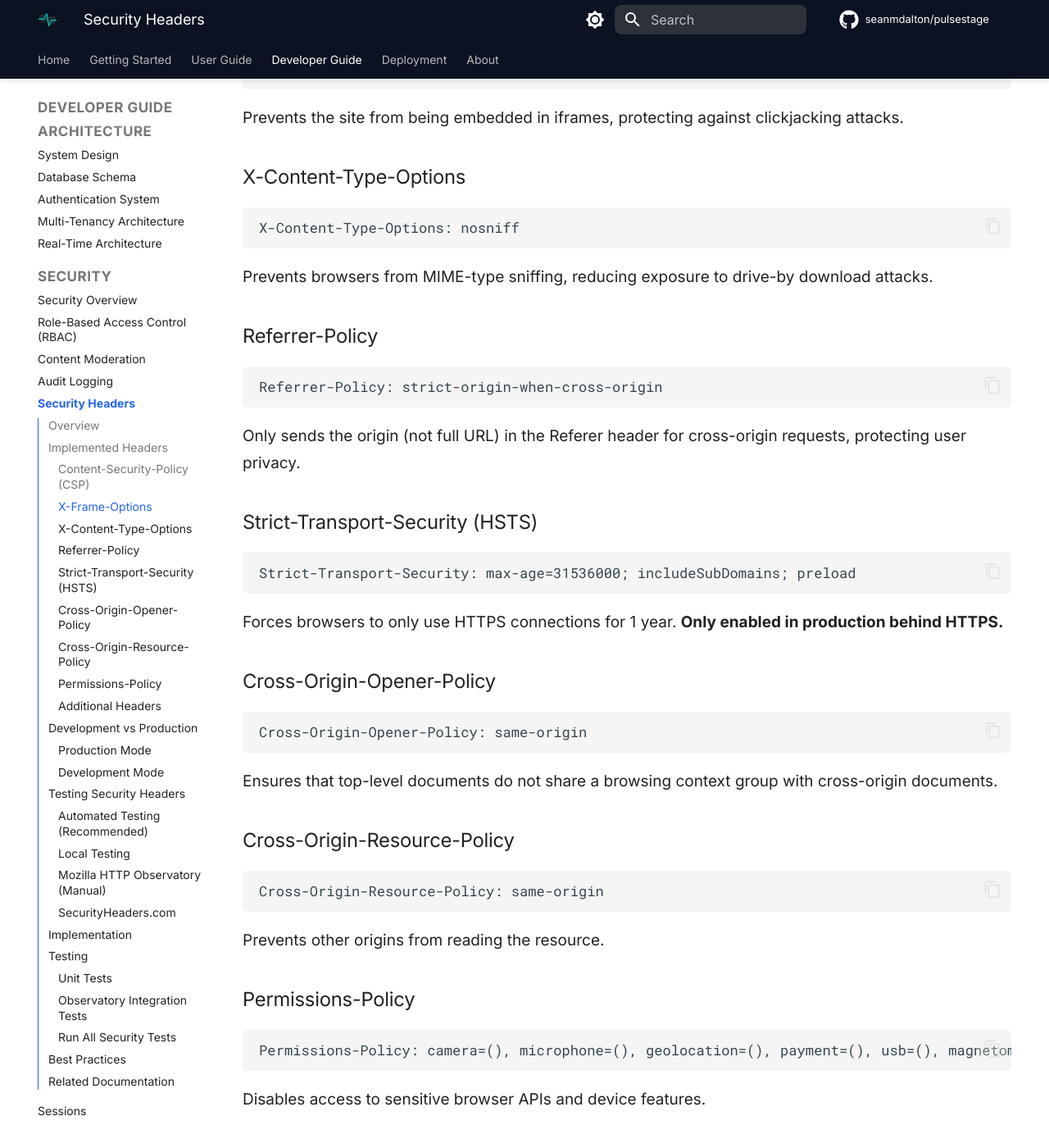
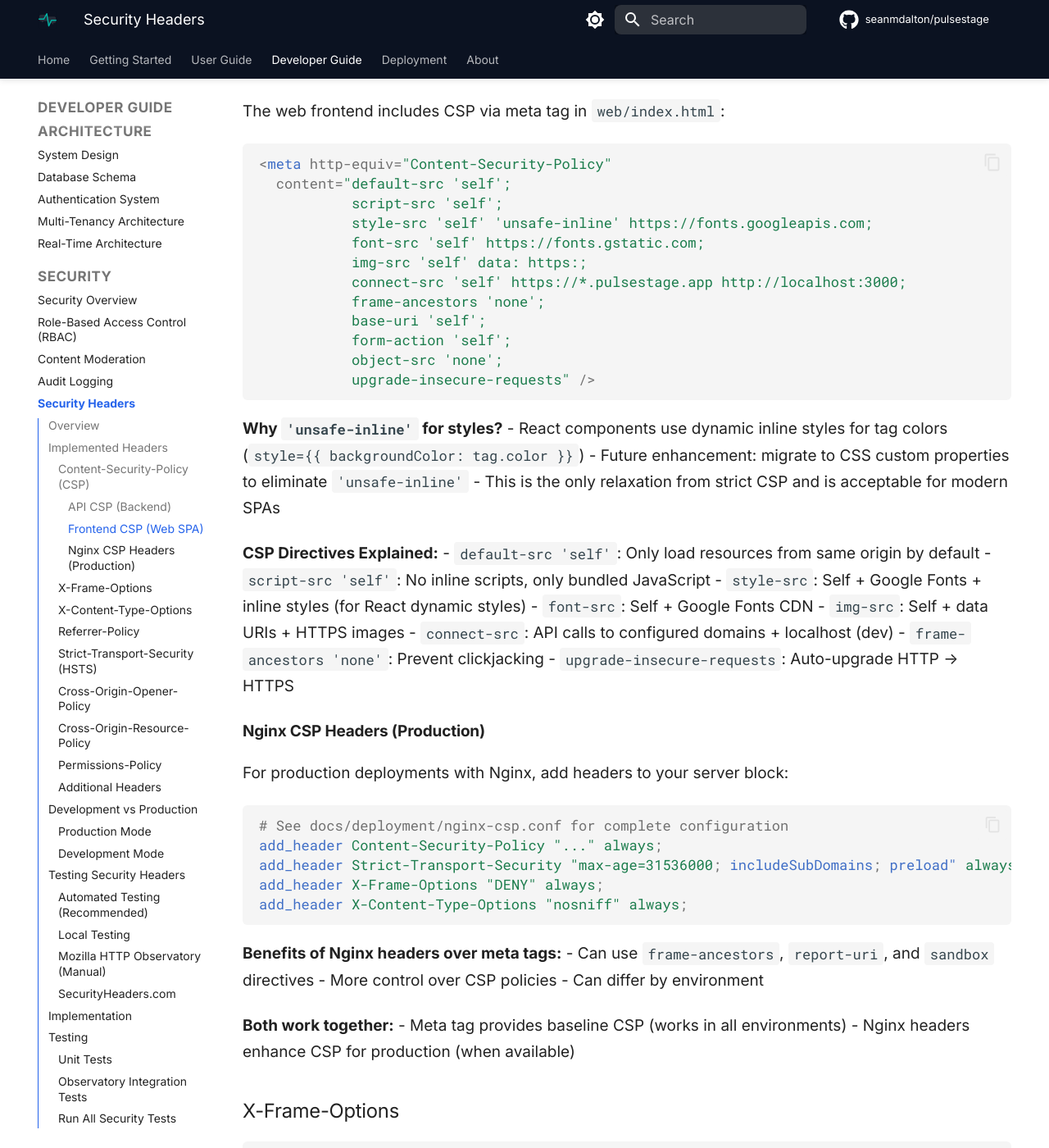
Before and after one commit to seanmdalton/pulsestage, an MkDocs documentation site: the page built from docs/security/security-headers.md, in a window 1280 px wide and 1400 px high, scrolled down 1063 px. Shown: the whole window at 82% size. Built offline with MkDocs 1.6.1 and Material for MkDocs 9.7.7, drawn with Linux system fonts in a browser that asks for light colours; comment, search, counter and statistics services are not loaded; the version menu is left out; some of the changed text lies outside the part shown.

Commit message:
feat: implement Content Security Policy (CSP) for Mozilla Observatory grade A
Hybrid CSP approach for comprehensive security coverage:

Frontend (Web SPA):
- Added CSP meta tag to web/index.html
- Allows necessary external resources (Google Fonts)
- Permits inline styles (React dynamic styling)
- Strict script-src (no inline scripts/eval)
- Supports all deployment environments

Backend (API):
- Already has strict CSP via Helmet middleware
- No changes needed

Production Enhancement:
- Created nginx-csp.conf for Nginx deployments
- Includes CSP + HSTS + all security headers
- Can override meta tag CSP with more strict policy

Documentation:
- Updated docs/security/security-headers.md
  - Explained API vs Frontend CSP
  - Documented CSP directives
  - Why 'unsafe-inline' is needed for styles
  - Nginx header benefits
- Updated docs/deployment/production.md
  - Added CSP section to security hardening
  - Links to testing resources
- New docs/deployment/nginx-csp.conf
  - Complete Nginx security header config
  - Ready to use example

CSP Directives:
- default-src 'self' - Only same-origin resources
- script-src 'self' - No inline scripts (prevents XSS)
- style-src with unsafe-inline - For React inline styles
- font-src - Google Fonts CDN
- connect-src - API endpoints (env-specific)
- frame-ancestors 'none' - Clickjacking protection
- upgrade-insecure-requests - Auto HTTPS

Testing:
- Mozilla Observatory: should achieve B+ or A grade
- SecurityHeaders.com: comprehensive validation
- Local testing via curl -I

This eliminates the -25 point penalty from Mozilla Observatory.

````diff
--- /dev/null
+++ b/docs/deployment/nginx-csp.conf
@@ -0,0 +1,53 @@
+# Nginx CSP Configuration for PulseStage
+# Add these headers to your Nginx server block for enhanced security
+
+# Content Security Policy
+# Strict CSP that allows only necessary external resources
+add_header Content-Security-Policy "default-src 'self'; script-src 'self'; style-src 'self' 'unsafe-inline' https://fonts.googleapis.com; font-src 'self' https://fonts.gstatic.com; img-src 'self' data: https:; connect-src 'self' https://*.pulsestage.app https://api-demo.pulsestage.app; frame-ancestors 'none'; base-uri 'self'; form-action 'self'; object-src 'none'; upgrade-insecure-requests" always;
+
+# Strict Transport Security (HSTS)
+# Enable HTTPS for 1 year, including subdomains
+add_header Strict-Transport-Security "max-age=31536000; includeSubDomains; preload" always;
+
+# X-Frame-Options
+# Prevent clickjacking attacks
+add_header X-Frame-Options "DENY" always;
+
+# X-Content-Type-Options
+# Prevent MIME type sniffing
+add_header X-Content-Type-Options "nosniff" always;
+
+# Referrer-Policy
+# Only send origin on cross-origin requests
+add_header Referrer-Policy "strict-origin-when-cross-origin" always;
+
+# Permissions-Policy
+# Disable unnecessary browser features
+add_header Permissions-Policy "geolocation=(), microphone=(), camera=()" always;
+
+# X-XSS-Protection
+# Enable XSS filter (legacy browsers)
+add_header X-XSS-Protection "1; mode=block" always;
+
+# Example Nginx Server Block
+#
+# server {
+#     listen 443 ssl http2;
+#     server_name demo.pulsestage.app;
+#
+#     # SSL Configuration
+#     ssl_certificate /path/to/cert.pem;
+#     ssl_certificate_key /path/to/key.pem;
+#
+#     # Security Headers (include this file)
+#     include /path/to/nginx-csp.conf;
+#
+#     # Root and Index
+#     root /var/www/pulsestage;
+#     index index.html;
+#
+#     # SPA Routing
+#     location / {
+#         try_files $uri $uri/ /index.html;
+#     }
+# }
--- a/docs/security/security-headers.md
+++ b/docs/security/security-headers.md
@@ -4,18 +4,25 @@ PulseStage implements comprehensive HTTP security headers using Helmet middlewar
 
 ## Overview
 
-All API responses include strict security headers following Mozilla Observatory best practices to achieve an A grade or higher.
+PulseStage implements security headers at two levels:
+
+1. **API (Backend)**: Helmet middleware applies headers to all API responses
+2. **Web (Frontend)**: CSP meta tag and Nginx headers protect the SPA
+
+Both implementations follow Mozilla Observatory best practices to achieve an A grade or higher.
 
 ## Implemented Headers
 
 ### Content-Security-Policy (CSP)
 
-Strict Content Security Policy to prevent XSS attacks:
+#### API CSP (Backend)
+
+Strict Content Security Policy for API responses:
 
 ```
 default-src 'self';
 script-src 'self';
-style-src 'self' 'unsafe-inline';
+style-src 'self';
 object-src 'none';
 base-uri 'self';
 form-action 'self';
@@ -23,11 +30,60 @@ frame-ancestors 'none';
 upgrade-insecure-requests;
 ```
 
-**Features:**
-- No inline scripts allowed (prevents XSS)
-- Only load resources from same origin
-- Prevents framing (clickjacking protection)
-- Automatically upgrades HTTP to HTTPS requests
+#### Frontend CSP (Web SPA)
+
+The web frontend includes CSP via meta tag in `web/index.html`:
+
+```html
+<meta http-equiv="Content-Security-Policy"
+  content="default-src 'self';
+           script-src 'self';
+           style-src 'self' 'unsafe-inline' https://fonts.googleapis.com;
+           font-src 'self' https://fonts.gstatic.com;
+           img-src 'self' data: https:;
+           connect-src 'self' https://*.pulsestage.app http://localhost:3000;
+           frame-ancestors 'none';
+           base-uri 'self';
+           form-action 'self';
+           object-src 'none';
+           upgrade-insecure-requests" />
+```
+
+**Why `'unsafe-inline'` for styles?**
+- React components use dynamic inline styles for tag colors (`style={{ backgroundColor: tag.color }}`)
+- Future enhancement: migrate to CSS custom properties to eliminate `'unsafe-inline'`
+- This is the only relaxation from strict CSP and is acceptable for modern SPAs
+
+**CSP Directives Explained:**
+- `default-src 'self'`: Only load resources from same origin by default
+- `script-src 'self'`: No inline scripts, only bundled JavaScript
+- `style-src`: Self + Google Fonts + inline styles (for React dynamic styles)
+- `font-src`: Self + Google Fonts CDN
+- `img-src`: Self + data URIs + HTTPS images
+- `connect-src`: API calls to configured domains + localhost (dev)
+- `frame-ancestors 'none'`: Prevent clickjacking
+- `upgrade-insecure-requests`: Auto-upgrade HTTP → HTTPS
+
+#### Nginx CSP Headers (Production)
+
+For production deployments with Nginx, add headers to your server block:
+
+```nginx
+# See docs/deployment/nginx-csp.conf for complete configuration
+add_header Content-Security-Policy "..." always;
+add_header Strict-Transport-Security "max-age=31536000; includeSubDomains; preload" always;
+add_header X-Frame-Options "DENY" always;
+add_header X-Content-Type-Options "nosniff" always;
+```
+
+**Benefits of Nginx headers over meta tags:**
+- Can use `frame-ancestors`, `report-uri`, and `sandbox` directives
+- More control over CSP policies
+- Can differ by environment
+
+**Both work together:**
+- Meta tag provides baseline CSP (works in all environments)
+- Nginx headers enhance CSP for production (when available)
 
 ### X-Frame-Options
 
````
Also changed, not shown: docs/deployment/production.md (+18 -0 lines), 1 other file.
